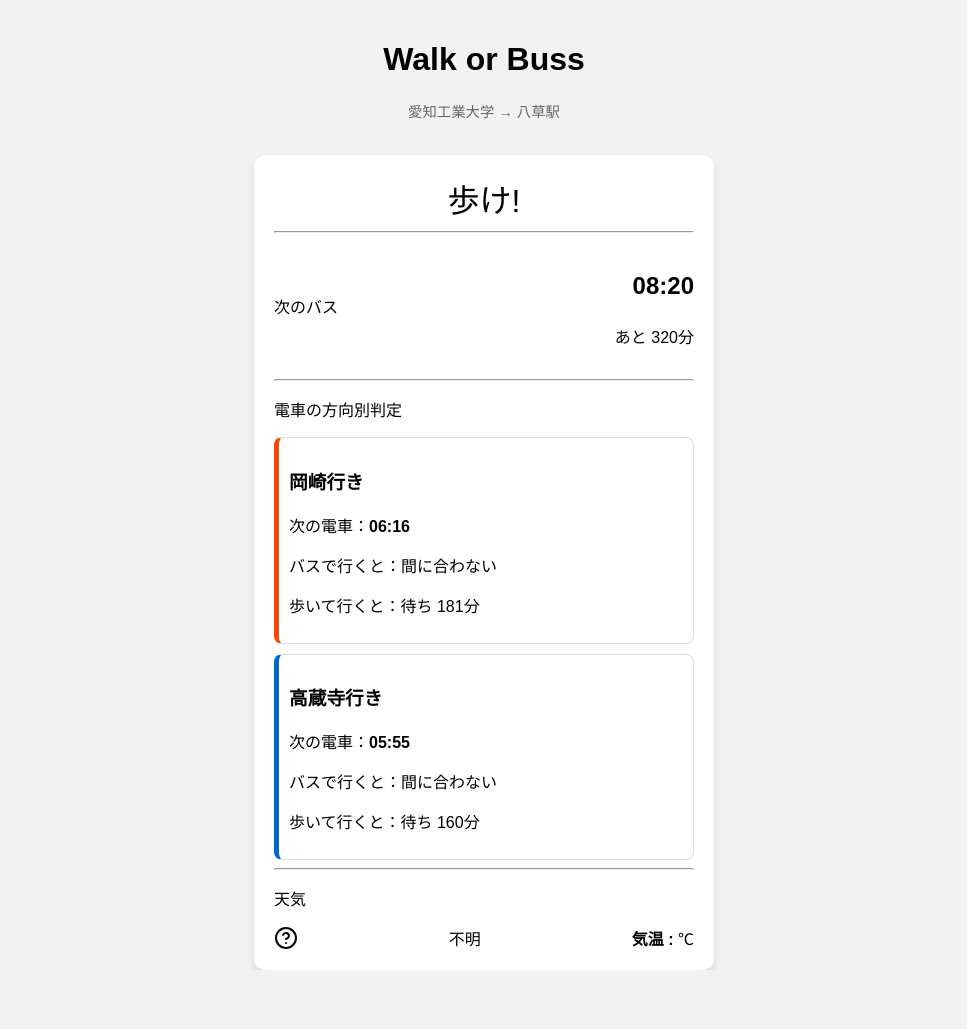
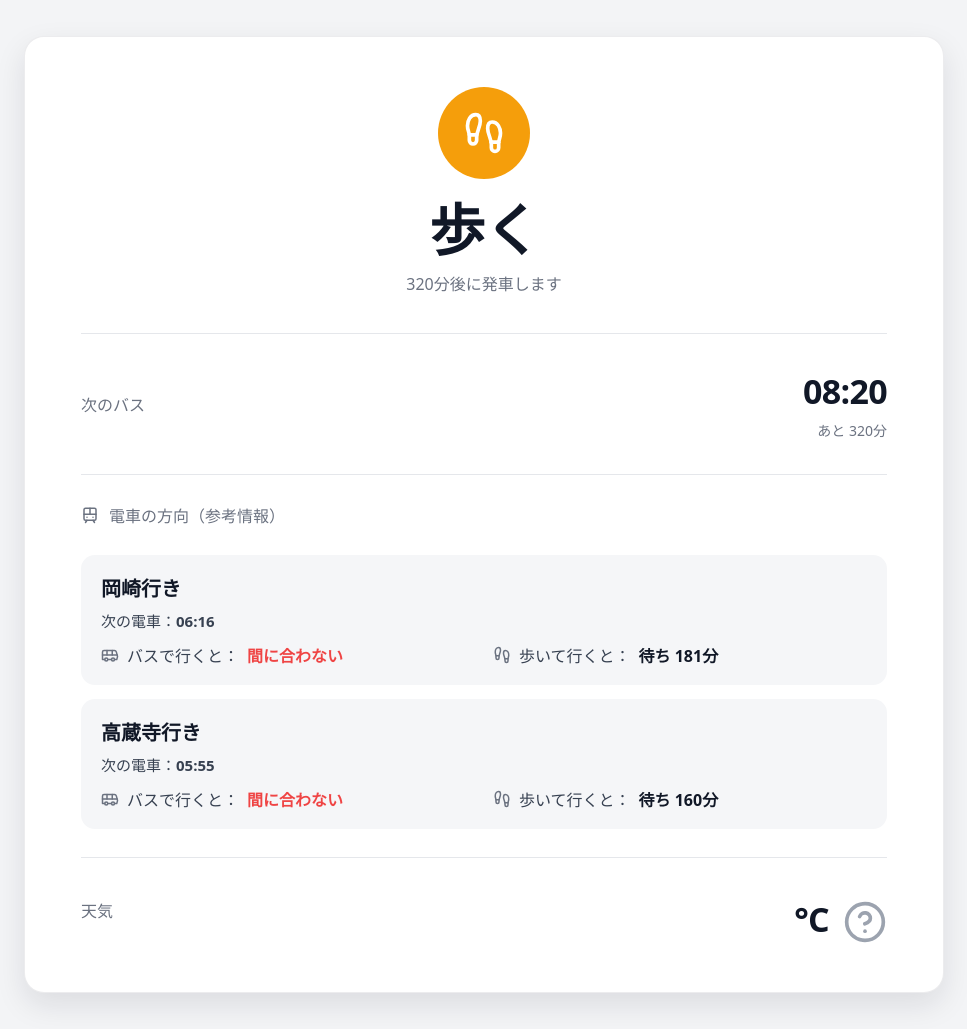
Before and after one commit to OOP2-2025-final-G09/WalkorBuss, a Flask app: page / in a window 1280 px wide. Shown: the whole page, without its empty margins (156-1123 px from the left). Before the commit the page ends 970 px from the top, so only its background shows below. Run offline with Flask 3, Linux system fonts and the light colour scheme; data that the repository does not hold is empty.

Commit message:
レイアウト変更

```diff
--- a/static/css/style.css
+++ b/static/css/style.css
@@ -1,73 +1,258 @@
-body {
-    margin: 0;
-    font-family: sans-serif;
-    background: #f2f2f2;
-    display: flex;
-    flex-direction: column;
-    align-items: center;
+:root{
+  --bg: #f3f4f6;
+  --card: #ffffff;
+  --text: #111827;
+  --muted: #6b7280;
+  --line: #e5e7eb;
+  --soft: #f5f6f8;
+  --accent: #f59e0b;
+  --shadow: 0 12px 30px rgba(17, 24, 39, 0.10);
 }
 
-.app-header {
-    text-align: center;
-    margin: 20px 0;
+*{ box-sizing: border-box; }
+
+body{
+  margin: 0;
+  font-family: system-ui, -apple-system, "Segoe UI", Roboto, "Noto Sans JP", "Hiragino Sans", sans-serif;
+  background: var(--bg);
+  color: var(--text);
+  min-height: 100vh;
+  display: flex;
+  justify-content: center;
+  padding: 36px 16px;
 }
 
-.subtitle {
-    font-size: 0.9rem;
-    color: #666;
+.card{
+  width: min(920px, 100%);
+  background: var(--card);
+  border: 1px solid rgba(17,24,39,0.08);
+  border-radius: 20px;
+  box-shadow: var(--shadow);
+  padding: 44px 56px;
 }
 
-.card {
-    background: white;
-    width: 90%;
-    max-width: 420px;
-    padding: 20px;
-    border-radius: 12px;
-    box-shadow: 0 4px 10px rgba(0,0,0,0.1);
+hr{
+  border: none;
+  border-top: 1px solid var(--line);
+  margin: 28px 0;
 }
 
-.decision {
+/* ---------- decision ---------- */
+.decision{
   text-align: center;
+  padding-top: 6px;
+  padding-bottom: 10px;
 }
 
-.decision-icon {
-    font-size: 2rem;
-    margin-bottom: 10px;
+.decision-icon{
+  width: 92px;
+  height: 92px;
+  border-radius: 999px;
+  background: var(--accent);
+  display: grid;
+  place-items: center;
+  margin: 0 auto 20px;
 }
 
-.decision-sub {
-    font-size: 0.9rem;
-    color: #555;
+.decision-icon .lucide{
+  width: 44px;
+  height: 44px;
+  stroke: #fff;
 }
 
-.next-bus {
+.decision-title{
+  margin: 0;
+  font-size: clamp(34px, 4.5vw, 56px);
+  font-weight: 600;
+  letter-spacing: -0.02em;
+  line-height: 1.1;
+}
+
+.decision-sub{
+  margin: 10px 0 0;
+  color: var(--muted);
+  font-size: 16px;
+}
+
+/* ---------- next-bus ---------- */
+.next-bus{
   display: flex;
   justify-content: space-between;
   align-items: center;
-    margin: 15px 0;
+  padding: 6px 0;
+  gap: 16px;
 }
 
-.next-bus-right {
+.label{
+  margin: 0;
+  color: var(--muted);
+  font-size: 16px;
+}
+
+.weather .label{
+  margin-bottom: 26px; /* 数字を調整：4〜10くらいで好み */
+}
+
+.next-bus-right{
   text-align: right;
 }
 
-.train-info {
-    margin-top: 10px;
+.next-bus-right .time{
+  margin: 0;
+  font-size: 34px;
+  font-weight: 600;
+  letter-spacing: -0.02em;
 }
 
-.train-card {
-    border: 1px solid #ddd;
-    border-radius: 8px;
-    padding: 10px;
-    margin-top: 10px;
+.next-bus-right .remain{
+  margin: 6px 0 0;
+  color: var(--muted);
+  font-size: 14px;
 }
 
-.weather {
-    margin-top: 15px;
+/* ---------- train-info ---------- */
+.train-info{
+  margin-top: 6px;
 }
 
-.weather-info {
+.train-label{
+  display: inline-flex;
+  align-items: center;
+  gap: 10px;
+  margin-bottom: 14px;
+}
+
+.train-label .lucide{
+  width: 18px;
+  height: 18px;
+  stroke: #6b7280;
+}
+
+.train-card{
+  background: var(--soft);
+  border: none;
+  border-radius: 14px;
+  padding: 18px 20px;
+  margin-top: 14px;
+}
+
+.train-card h3{
+  margin: 0 0 8px;
+  font-size: 20px;
+  font-weight: 600;
+}
+
+.train-next{
+  margin: 6px 0 0;
+  color: #374151;
+  font-size: 15px;
+}
+
+.train-card strong{
+  font-weight: 600;
+}
+
+/* ★ズレ防止：2列固定（左が長くても右が押されない） */
+.train-choices{
+  display: grid;
+  grid-template-columns: minmax(0, 1fr) minmax(0, 1fr);
+  column-gap: 18px;
+  row-gap: 10px;
+  margin-top: 12px;
+}
+
+/* 1項目の中も、icon|label|status で揃える（背景なし） */
+.choice{
+  display: grid;
+  grid-template-columns: 18px auto 1fr; /* icon | label | status */
+  align-items: center;
+  column-gap: 8px;
+
+  background: transparent;
+  padding: 0;
+  border-radius: 0;
+}
+
+.choice .lucide{
+  width: 18px;
+  height: 18px;
+  stroke: #6b7280;
+}
+
+.choice-label{
+  white-space: nowrap;
+  color: #374151;
+}
+
+.status{
+  white-space: nowrap;
+  font-weight: 600;
+  color: #111827;
+}
+
+.status.bad{
+  color: #ef4444;
+}
+
+/* ---------- weather ---------- */
+.weather{
   display: flex;
   justify-content: space-between;
+  align-items: flex-end;
+  padding-top: 10px;
+}
+
+.weather-info{
+  display: flex;
   align-items: center;
+  gap: 14px;
+  justify-content: flex-end;
 }
+
+.weather-info .lucide{
+  width: 44px;
+  height: 44px;
+  stroke: #9ca3af;
+}
+
+.weather-right{
+  text-align: right;
+}
+
+.temperature{
+  display: inline-flex;
+  align-items: baseline;
+  gap: 6px;
+  font-size: 34px;
+  font-weight: 600;
+  letter-spacing: -0.02em;
+}
+
+.weather-text{
+  color: var(--muted);
+  font-size: 14px;
+  margin-top: 6px;
+}
+
+/* スマホ */
+@media (max-width: 640px){
+  .card{
+    padding: 28px 20px;
+  }
+  hr{
+    margin: 20px 0;
+  }
+  .next-bus-right .time{
+    font-size: 28px;
+  }
+  .temperature{
+    font-size: 28px;
+  }
+}
+
+/* 狭い画面は1列に */
+@media (max-width: 520px){
+  .train-choices{
+    grid-template-columns: 1fr;
+  }
+}
--- a/templates/index.html
+++ b/templates/index.html
@@ -9,35 +9,51 @@
   <script src="{{ url_for('static', filename='js/config.js') }}"></script>
   <script src="{{ url_for('static', filename='js/main.js') }}"></script>
 </head>
+
 <body>
-
-    <header class="app-header">
-        <h1>Walk or Buss</h1>
-        <p class="subtitle">愛知工業大学 → 八草駅</p>
-    </header>
-
   <main class="card">
 
+    <!-- ---------- decision（上部） ---------- -->
     <section class="decision">
       <div class="decision-icon">
         {% if judgment.simple_mode == "walk" %}
-                    歩け!
+          <i data-lucide="footprints"></i>
         {% elif judgment.simple_mode == "bus" %}
-                    バスに乗る!
+          <i data-lucide="bus"></i>
+        {% else %}
+          <i data-lucide="help-circle"></i>
         {% endif %}
       </div>
-            <!-- <h2 style="color: #ff4500; font-size: 2rem; margin: 10px 0;">{{ judgment.decision }}</h2>
-            <p class="decision-sub">{{ judgment.reason | safe }}</p> -->
+
+      <h1 class="decision-title">
+        {% if judgment.simple_mode == "walk" %}
+          歩く
+        {% elif judgment.simple_mode == "bus" %}
+          バスに乗る
+        {% else %}
+          判定できません
+        {% endif %}
+      </h1>
+
+      <p class="decision-sub">
+        {% if judgment.minutes_until_bus is not none %}
+          {{ judgment.minutes_until_bus }}分後に発車します
+        {% else %}
+          ---
+        {% endif %}
+      </p>
     </section>
 
     <hr>
 
+    <!-- ---------- next-bus ---------- -->
     <section class="next-bus">
       <div class="next-bus-left">
         <p class="label">次のバス</p>
       </div>
+
       <div class="next-bus-right">
-                <p class="time" style="font-size: 1.5rem; font-weight: bold;">{{ judgment.bus_dep_time }}</p>
+        <p class="time">{{ judgment.bus_dep_time }}</p>
         {% if judgment.minutes_until_bus is not none %}
           <p class="remain">あと {{ judgment.minutes_until_bus }}分</p>
         {% endif %}
@@ -46,55 +62,94 @@
 
     <hr>
 
+    <!-- ---------- train-info ---------- -->
     <section class="train-info">
-            <p class="label">電車の方向別判定</p>
+      <p class="label train-label">
+        <i data-lucide="train"></i>
+        電車の方向（参考情報）
+      </p>
 
-            <div class="train-card" style="border-left: 5px solid #ff4500; margin-bottom: 10px;">
+      <!-- 岡崎行き -->
+      <div class="train-card">
         <h3>岡崎行き</h3>
-                <p>次の電車：<strong>{{ judgment.okazaki.next_train }}</strong></p>
-                <p>バスで行くと：{{ judgment.okazaki.bus_status }}</p>
-                <p>歩いて行くと：{{ judgment.okazaki.walk_status }}</p>
+        <p class="train-next">次の電車：<strong>{{ judgment.okazaki.next_train }}</strong></p>
+
+        <div class="train-choices">
+          <div class="choice">
+            <i data-lucide="bus"></i>
+            <span class="choice-label">バスで行くと：</span>
+            <span class="status {% if '間に合わない' in judgment.okazaki.bus_status %}bad{% endif %}">
+              {{ judgment.okazaki.bus_status }}
+            </span>
           </div>
 
-            <div class="train-card" style="border-left: 5px solid #0066cc;">
+          <div class="choice">
+            <i data-lucide="footprints"></i>
+            <span class="choice-label">歩いて行くと：</span>
+            <span class="status">
+              {{ judgment.okazaki.walk_status }}
+            </span>
+          </div>
+        </div>
+      </div>
+
+      <!-- 高蔵寺行き -->
+      <div class="train-card">
         <h3>高蔵寺行き</h3>
-                <p>次の電車：<strong>{{ judgment.kozoji.next_train }}</strong></p>
-                <p>バスで行くと：{{ judgment.kozoji.bus_status }}</p>
-                <p>歩いて行くと：{{ judgment.kozoji.walk_status }}</p>
+        <p class="train-next">次の電車：<strong>{{ judgment.kozoji.next_train }}</strong></p>
+
+        <div class="train-choices">
+          <div class="choice">
+            <i data-lucide="bus"></i>
+            <span class="choice-label">バスで行くと：</span>
+            <span class="status {% if '間に合わない' in judgment.kozoji.bus_status %}bad{% endif %}">
+              {{ judgment.kozoji.bus_status }}
+            </span>
+          </div>
+
+          <div class="choice">
+            <i data-lucide="footprints"></i>
+            <span class="choice-label">歩いて行くと：</span>
+            <span class="status">
+              {{ judgment.kozoji.walk_status }}
+            </span>
+          </div>
+        </div>
       </div>
     </section>
 
     <hr>
 
+    <!-- ---------- weather ---------- -->
     <section class="weather">
       <p class="label">天気</p>
 
       <div class="weather-info">
+        <div class="weather-right">
+          <div class="temperature">{{ temp }}°C</div>
+          <div class="weather-text">
+            {{ weather_jp if weather_jp is defined else weather }}
+          </div>
+        </div>
+
         {% if weather == "Clear" %}
           <i data-lucide="sun"></i>
-
         {% elif weather == "Clouds" %}
           <i data-lucide="cloud"></i>
-
         {% elif weather == "Rain" or weather == "Drizzle" %}
           <i data-lucide="cloud-rain"></i>
-
         {% elif weather == "Snow" %}
           <i data-lucide="snowflake"></i>
-
         {% elif weather == "Thunderstorm" %}
           <i data-lucide="cloud-lightning"></i>
-
         {% else %}
           <i data-lucide="help-circle"></i>
-                <span>不明</span>
         {% endif %}
-
-            <span class="temperature"><strong>気温 : {{ temp }}</strong> ℃</span>
       </div>
     </section>
 
   </main>
+
   <script>
     lucide.createIcons();
   </script>
```
Lines whose indentation alone changed are shown as unchanged.
